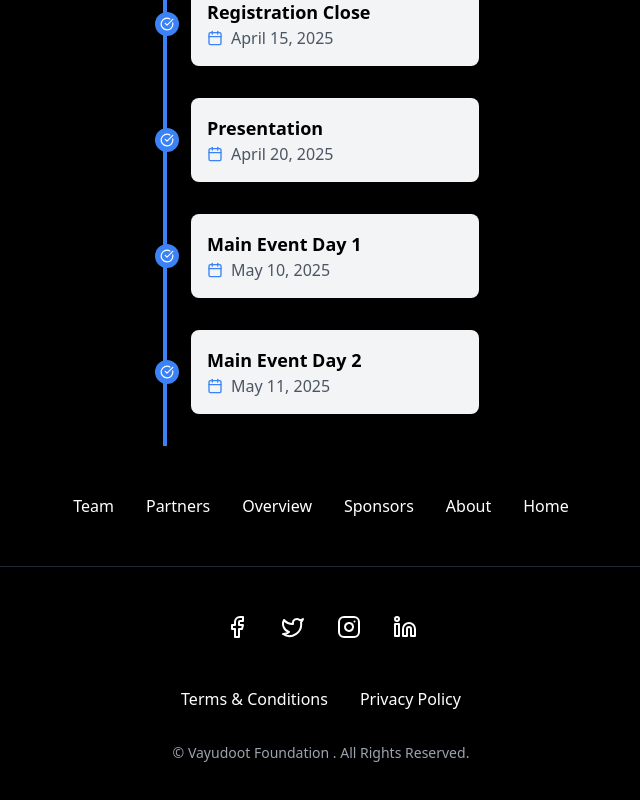
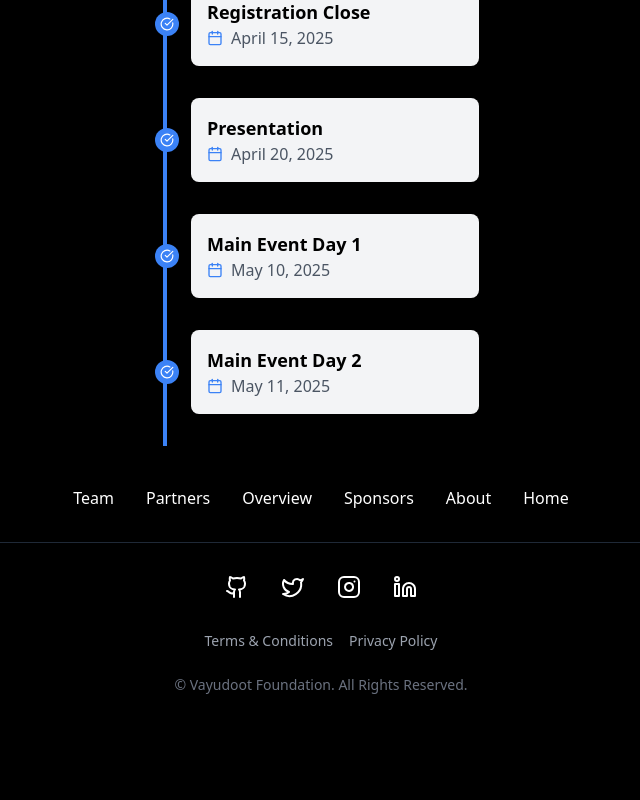
Before and after one commit to archittgupta/vayudoot-2-0, a Next.js app: page / in a window 1280 px wide. Shown: the part 1446-2246 px from the top of the page, without its empty margins (319-959 px from the left). After the commit the page ends 2181 px from the top, so only its background shows below. Built offline with nearby package versions, Linux system fonts and the light colour scheme.

Commit message:
fixed the footer

```diff
--- a/src/app/components/aurora-background.tsx
+++ b/src/app/components/aurora-background.tsx
@@ -24,7 +24,7 @@
         )}
         {...props}
       >
-        <div className="absolute inset-0 overflow-hidden">
+        <div className="absolute inset-0 z-0 overflow-hidden">
           <div
             //   I'm sorry but this is what peak developer performance looks like // trigger warning
             className={cn(
@@ -51,12 +51,15 @@
           >
 
           </div>
-        <Navbar></Navbar>
+          <div className="fixed top-0 left-0 w-full z-50 bg-transparent">
+        <Navbar />
+      </div>
 
 
-        </div>
-
+        </div >
+        <div className="relative z-10 flex flex-col items-center justify-center h-full">
         {children}
+      </div>
       </div>
     </main>
   );
--- a/src/app/components/backdrop.tsx
+++ b/src/app/components/backdrop.tsx
@@ -5,6 +5,7 @@
 
     return(
 <AuroraBackground>
+  <div className="z-10">
 
 
       <motion.div
@@ -34,6 +35,7 @@
         </button>
         </div>
       </motion.div>
+      </div>
     </AuroraBackground>
     );
 }
--- a/src/app/components/footer.tsx
+++ b/src/app/components/footer.tsx
@@ -1,4 +1,5 @@
-import { Facebook, Twitter, Instagram, Linkedin } from 'lucide-react';
+import { Twitter, Instagram, Linkedin, Github } from 'lucide-react';
+
 const navigation = [
     { name: 'Team', href: '/components/overview' },
     { name: 'Partners', href: '/components/sponsers' },
@@ -11,72 +12,58 @@
 const legalLinks = [
     { name: 'Terms & Conditions', href: '#' },
     { name: 'Privacy Policy', href: '#' },
-
 ];
 
 const socialLinks = [
-    { name: 'Facebook', icon: Facebook, href: '#' },
+    { name: 'GitHub', icon: Github, href: '#' },  // ✅ Replaced Facebook with GitHub
     { name: 'Twitter', icon: Twitter, href: '#' },
     { name: 'Instagram', icon: Instagram, href: '#' },
     { name: 'LinkedIn', icon: Linkedin, href: '#' },
+];
 
-];
 export default function Footer() {
     return (
-        <footer className="bg-black text-white">
-            <div className="max-w-7xl mx-auto px-4 sm:px-6 lg:px-8 py-12">
-                {/* Main Navigation */}
-                <nav className="flex flex-wrap justify-center gap-x-8 mb-12">
+        <footer className="bg-black text-white py-10">
+            <div className="max-w-7xl mx-auto px-6 lg:px-8">
+
+                {/* ✅ Main Navigation - Responsive */}
+                <nav className="flex flex-wrap justify-center gap-6 sm:gap-8 text-sm md:text-base mb-8">
                     {navigation.map((item) => (
-                        <a
-                            key={item.name}
-                            href={item.href}
-                            className="text-white hover:text-gray-300 transition-colors"
-                        >
+                        <a key={item.name} href={item.href} className="hover:text-gray-300 transition-colors">
                             {item.name}
                         </a>
                     ))}
                 </nav>
 
-                {/* Divider */}
-                <div className="border-t border-gray-800 mb-12"></div>
+                {/* ✅ Divider */}
+                <div className="border-t border-gray-800 mb-8 mx-auto w-full max-w-4xl"></div>
 
-                {/* Social Links */}
-                <div className="flex flex-wrap justify-center gap-8 mb-12">
+                {/* ✅ Social Links - Responsive */}
+                <div className="flex flex-wrap justify-center gap-6 md:gap-8 mb-8">
                     {socialLinks.map((item) => {
                         const Icon = item.icon;
                         return (
-                            <a
-                                key={item.name}
-                                href={item.href}
-                                className="text-white hover:text-gray-300 transition-colors"
-                                aria-label={item.name}
-                            >
+                            <a key={item.name} href={item.href} className="hover:text-gray-300 transition-colors" aria-label={item.name}>
                                 <Icon className="w-6 h-6" />
                             </a>
                         );
                     })}
                 </div>
 
-                {/* Legal Links */}
-                <div className="flex flex-wrap justify-center gap-8 mb-8">
+                {/* ✅ Legal Links - Stacked on Mobile, Inline on Larger Screens */}
+                <div className="flex flex-col sm:flex-row justify-center gap-4 text-xs sm:text-sm text-gray-400 mb-6">
                     {legalLinks.map((item) => (
-                        <a
-                            key={item.name}
-                            href={item.href}
-                            className="text-white hover:text-gray-300 transition-colors"
-                        >
+                        <a key={item.name} href={item.href} className="hover:text-gray-300 transition-colors">
                             {item.name}
                         </a>
                     ))}
                 </div>
 
-                {/* Copyright and Build Info */}
-                <div className="flex flex-wrap justify-center text-sm text-gray-400">
-                    <p>© Vayudoot Foundation . All Rights Reserved.</p>
-
+                {/* ✅ Copyright */}
+                <div className="text-center text-xs sm:text-sm text-gray-500">
+                    <p>© Vayudoot Foundation. All Rights Reserved.</p>
                 </div>
             </div>
         </footer>
-
-    )}
+    );
+}
--- a/src/app/components/navbar.tsx
+++ b/src/app/components/navbar.tsx
@@ -8,7 +8,7 @@
   const [isOpen, setIsOpen] = useState(false);
 
   return (
-    <div className="flex justify-center mt-7 rel">
+    <div className="flex z-20 justify-center mt-7 rel">
       <div className="navbar h-auto sm:h-16 flex items-center text-[1rem] sm:text-[1.2rem]  sm:justify-center w-full max-w-2xl bg-gray-50 bg-opacity-10 backdrop-blur-md rounded-[40px] sm:rounded-[70px] shadow-lg px-6 py-3">
 
         {/* Desktop Navigation */}
@@ -38,14 +38,14 @@
 >
   {/* Close Button */}
   <button
-    className="absolute top-4 right-4 p-2 rounded-full hover:bg-white/20 transition"
+    className="absolute top-4 right-4 p-2 z-50 rounded-full hover:bg-white/20 transition"
     onClick={() => setIsOpen(false)}
   >
     <X size={30} />
   </button>
 
   {/* Menu Items */}
-  <ul className="flex flex-col items-end gap-6 p-10 pt-20 w-full">
+  <ul className="flex flex-col items-end gap-6 p-10 pt-10 w-full">
     <li><Link href="/" className="text-lg font-semibold hover:scale-105 transition-transform" onClick={() => setIsOpen(false)}>Home</Link></li>
     <li><Link href="/team" className="text-lg font-semibold hover:scale-105 transition-transform" onClick={() => setIsOpen(false)}>Team</Link></li>
     <li><Link href="/guidelines" className="text-lg font-semibold hover:scale-105 transition-transform" onClick={() => setIsOpen(false)}>Guidelines</Link></li>
--- a/src/app/layout.tsx
+++ b/src/app/layout.tsx
@@ -1,6 +1,7 @@
 import type { Metadata } from "next";
 import { Geist, Geist_Mono } from "next/font/google";
 import "./globals.css";
+import Navbar from "./components/navbar";
 
 const geistSans = Geist({
   variable: "--font-geist-sans",
```
